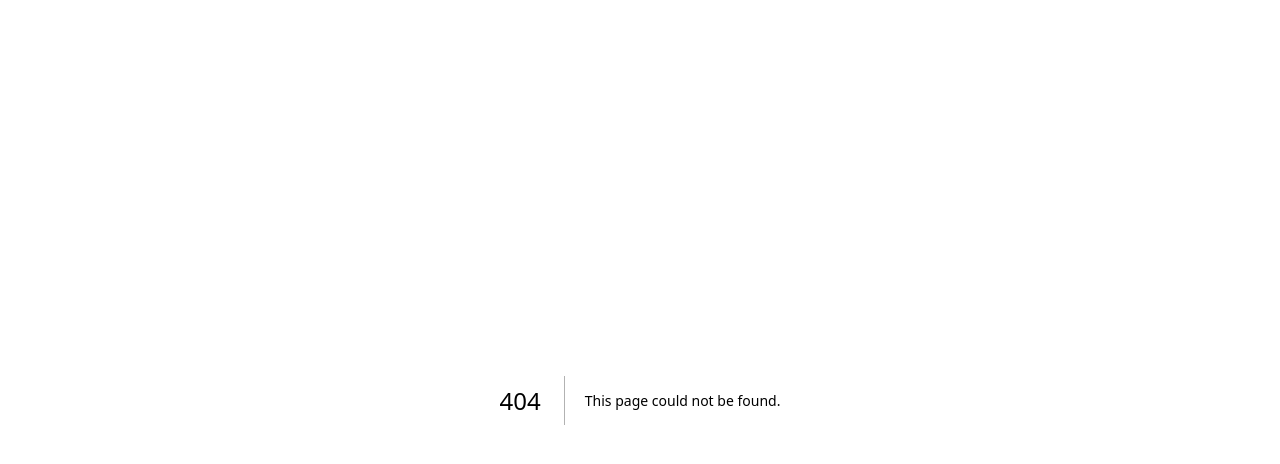
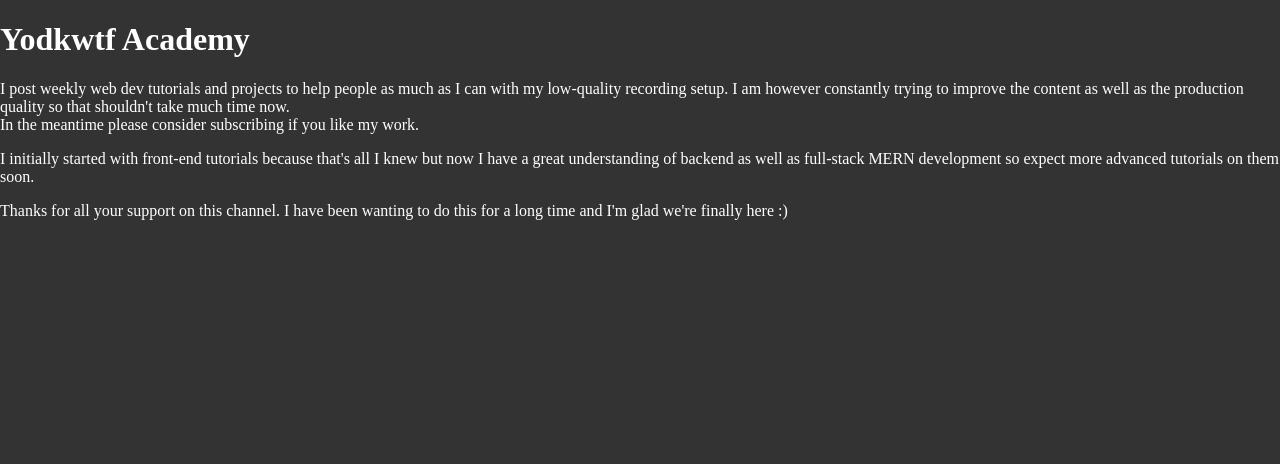
Before and after one commit to yodkwtf/next-tube, a Next.js app: page /about in a window 1280 px wide. Before the commit this address had no page. Shown: the top 464 px of the page. Built offline with nearby package versions, Linux system fonts and the light colour scheme.

Commit message:
routing and links

```diff
--- /dev/null
+++ b/app/about/page.jsx
@@ -0,0 +1,28 @@
+const AboutPage = () => {
+  return (
+    <div>
+      <h1>Yodkwtf Academy</h1>
+      <p>
+        I post weekly web dev tutorials and projects to help people as much as I
+        can with my low-quality recording setup. I am however constantly trying
+        to improve the content as well as the production quality so that
+        shouldn't take much time now.
+        <br />
+        In the meantime please consider subscribing if you like my work.
+      </p>
+
+      <p>
+        I initially started with front-end tutorials because that's all I knew
+        but now I have a great understanding of backend as well as full-stack
+        MERN development so expect more advanced tutorials on them soon.
+      </p>
+
+      <p>
+        Thanks for all your support on this channel. I have been wanting to do
+        this for a long time and I'm glad we're finally here :)
+      </p>
+    </div>
+  );
+};
+
+export default AboutPage;
```
Also changed, not shown: app/about/team/page.jsx (added, +17 -0 lines), app/page.js (+14 -1 lines), 1 other file (tests, documents, lock files or other folders).
